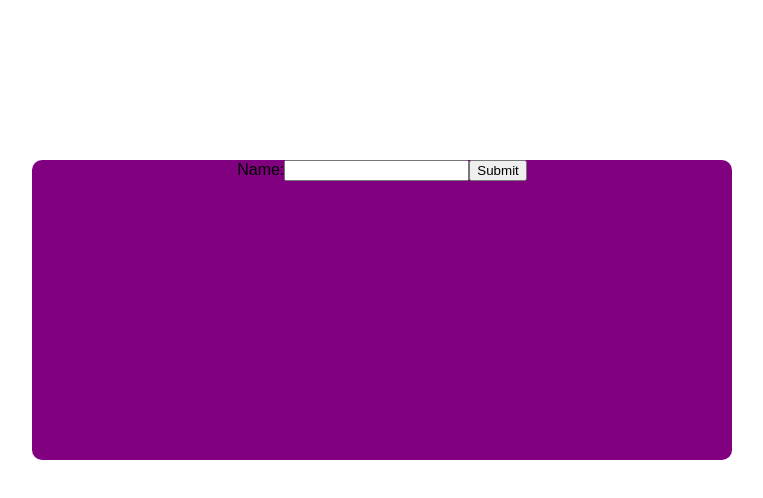
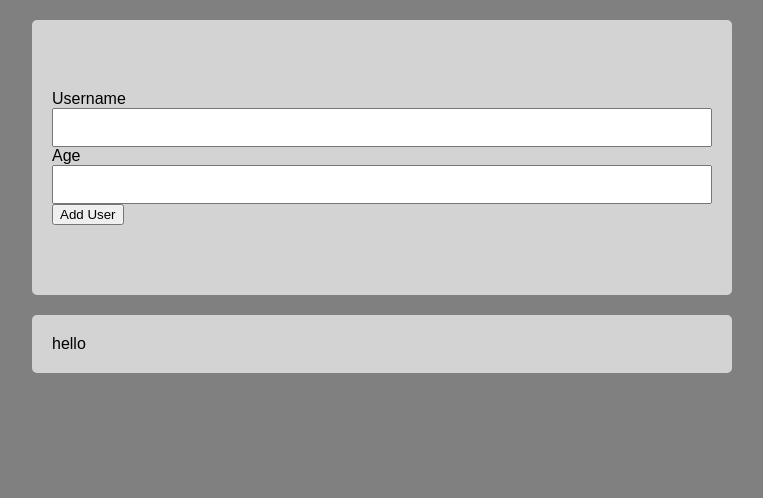
Before and after one commit to Developer-a-la-mode/Exercise, a React (Create React App) app: page / in a window 1280 px wide. Shown: the top 498 px of the page, without its empty margins (258-1021 px from the left). Built offline with nearby package versions, Linux system fonts and the light colour scheme.

Commit message:
css styles for user name

```diff
--- a/src/App.js
+++ b/src/App.js
@@ -1,10 +1,12 @@
 import React from 'react';
 import Main from './components/Main';
+import AddUser from './components/AddUser'
 
 function App() {
   return (
     <div>
       <Main />
+      <AddUser />
     </div>
 
 
--- /dev/null
+++ b/src/components/AddUser.js
@@ -0,0 +1,16 @@
+import React from 'react';
+import './AddUser.css'
+import Card from './Card';
+
+const AddUser = () => {
+
+    return (
+        <div>
+            <Card>
+                hello
+            </Card>
+        </div>
+    )
+}
+
+export default AddUser;
--- a/src/components/Card.css
+++ b/src/components/Card.css
@@ -1,8 +1,8 @@
 .Card {
-    margin: 10rem auto;
+    margin: 20px auto;
+    padding: 20px;
     display: block;
-    height: 300px;
     width: 700px;
-    border-radius: 10px;
-    background-color: purple;
+    border-radius: 5px;
+    background-color: lightgray;
 }
--- a/src/components/Form.css
+++ b/src/components/Form.css
@@ -1,9 +1,14 @@
 .form {
-    display: flex;
-    justify-content: center;
-    align-items: center;
-    flex-wrap: wrap;
-    gap: 1rem;
-    margin-bottom: 1rem;
-    text-align: left;
+    margin: 50px auto;
   }
+
+  .form-label, .form-input {
+    display: block;
+    font: arial;
+  }
+
+  .form-input--text {
+    width: 100%;
+    padding: 10px;
+
+  }
--- a/src/components/Form.js
+++ b/src/components/Form.js
@@ -7,11 +7,17 @@ const Form = () => {
     return (
         <div className="form">
         <form>
-            <label>
-                Name:
-                <input type="text" name="name" />
+            <label className="form-label">
+                Username
             </label>
-            <input type="submit" value="Submit" />
+            <input type="text" name="name" className="form-input--text" />
+
+            <label className="form-label">
+                Age
+            </label>
+            <input type="text" name="name" className="form-input--text" />
+
+            <input type="submit" className="form-input" value="Add User" />
         </form>
         </div>
 
--- a/src/components/Main.js
+++ b/src/components/Main.js
@@ -10,6 +10,8 @@ const Main = () => {
 
             </Form>
         </Card>
+
+
     )
 };
 
--- a/src/index.css
+++ b/src/index.css
@@ -8,4 +8,5 @@ html {
 
 body {
   margin: 0;
+  background-color: grey;
 }
```
Also changed, not shown: src/components/AddUser.css (added).
